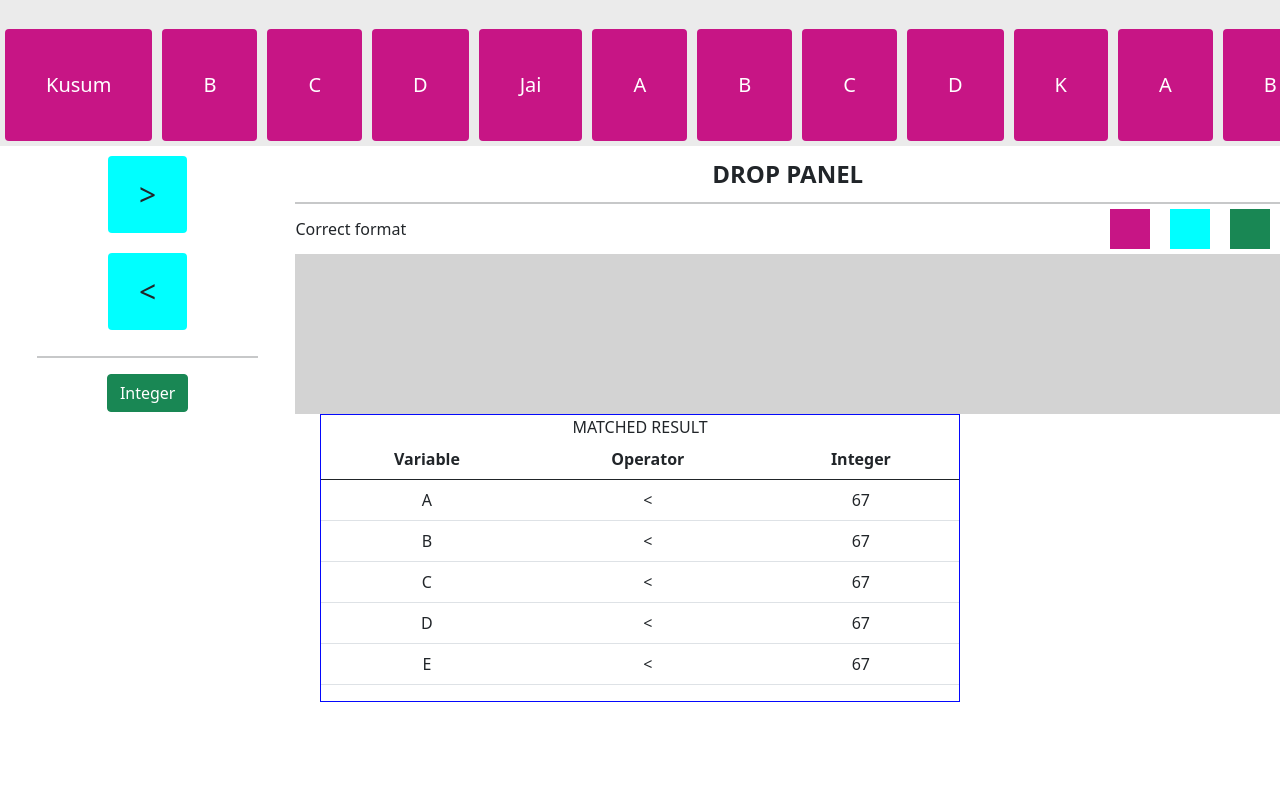
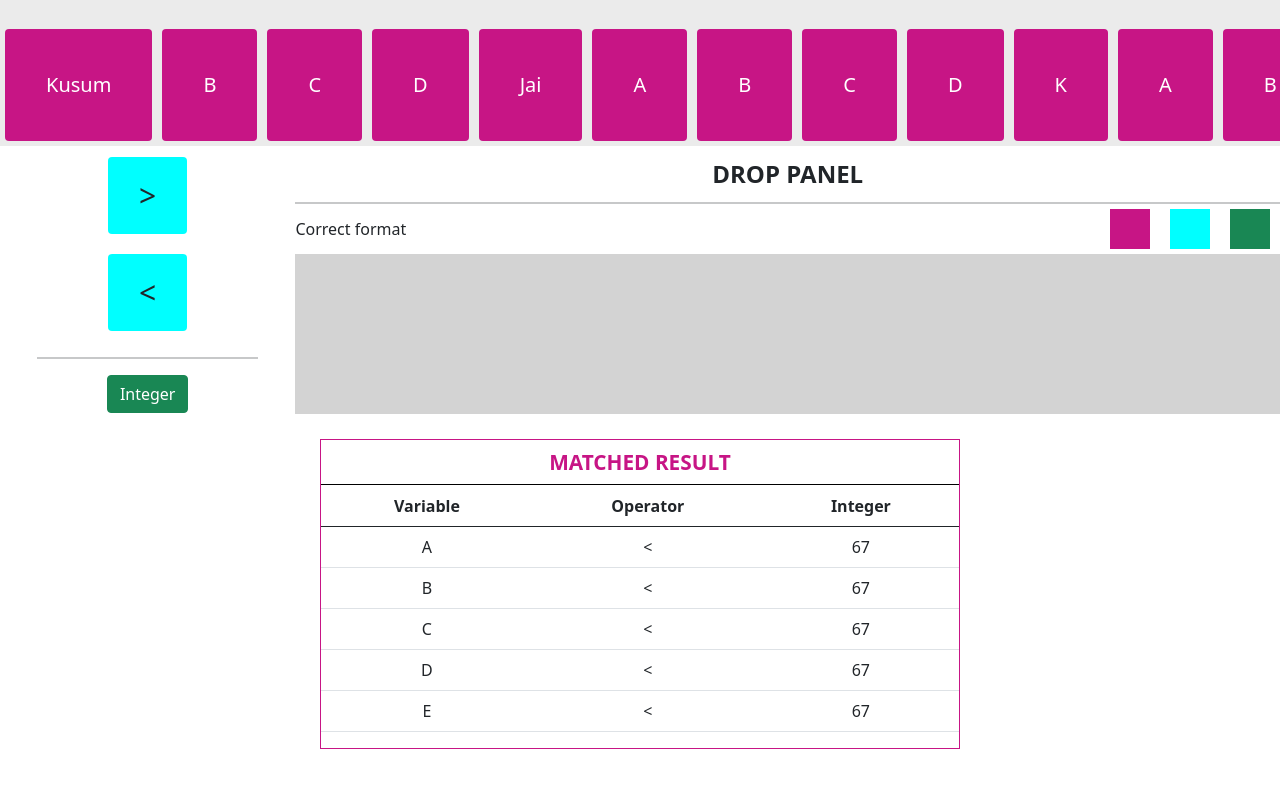
Before and after one commit to KUSUM24/Drag-And-Drop, a React (Create React App) app: page / in a window 1280 px wide. Shown: the top 788 px of the page. Built offline with nearby package versions, Linux system fonts and the light colour scheme.

Commit message:
result section modified

```diff
--- a/src/Components/Results.js
+++ b/src/Components/Results.js
@@ -15,7 +15,8 @@ export const Results = () => {
   };
   return (
     <div className="results--container">
-      <div>MATCHED RESULT</div>
+      <div className="result-heading">MATCHED RESULT</div>
+      <hr className="result-hr" />
       <table class="table">
         <thead class="thead-light">
           <tr>
--- a/src/styles/custom.css
+++ b/src/styles/custom.css
@@ -20,7 +20,7 @@ hr {
 }
 .drag-panel {
   display: flex;
-  align-items: flex-start;
+  /* align-items: flex-start; */
 }
 .operation--container {
   display: flex;
@@ -53,11 +53,12 @@ hr {
   overflow-x: scroll;
 }
 .results--container {
-  border: 1px solid rgb(4, 8, 252);
+  border: 1px solid #c71585;
   width: 50%;
   /* background-color: rgb(202, 199, 199); */
   /* color: rgb(202, 199, 199); */
   text-align: center;
+  margin-top: 2%;
 }
 .operators {
   flex: 1;
@@ -104,6 +105,20 @@ hr {
   color: rgb(27, 26, 26);
   cursor: pointer;
 }
+.result-heading {
+  font-size: 130%;
+  font-weight: 600;
+  padding: 1%;
+  color: #c71585;
+}
+.result-hr {
+  width: 100%;
+  border: none;
+  border-top: 1px solid black;
+  background-color: transparent;
+  opacity: 1;
+  margin: 0%;
+}
 @media screen and (max-width: 780px) {
   .operator--container {
     width: 100%;
```
